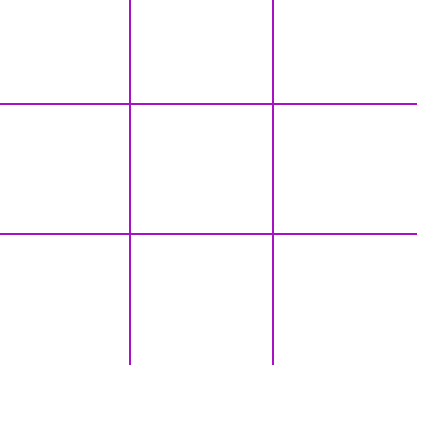
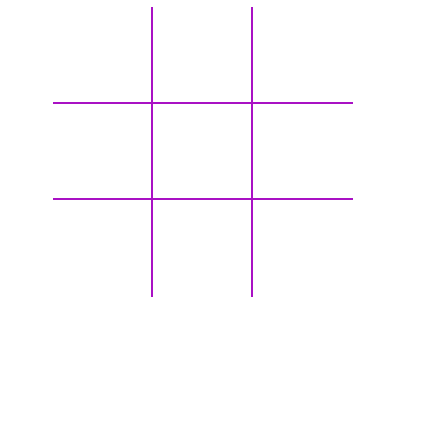
Before and after one commit to omkarov/tic-tac-toe, a plain HTML site: page index.html in a window 390 px wide. Shown: the part 403-844 px from the top of the page, 428 px wide, since content can reach past the window. Drawn offline with Linux system fonts and the light colour scheme.

Commit message:
fixed responsiveness for mobile

```diff
--- a/css/style.css
+++ b/css/style.css
@@ -12,7 +12,7 @@ body {
 
 .wrapper {
     max-width:  1080px;
-    height: 700px;
+    height: 750px;
     /* background-color: #fff0fb; */
     display: flex;
     align-items:center;
@@ -54,8 +54,8 @@ body {
 .game{
     display:flex;
     flex-direction: column;
-    width: 450px;
-    height: 450px;
+    width: 500px;
+    height: 500px;
 }
 
 
@@ -142,4 +142,14 @@ body {
     .left {
         margin-bottom: 50px;
     }
+    .game{
+        display:flex;
+        flex-direction: column;
+        width: 320px;
+        height: 350px;
+
+    }
+    .board-tile{
+        font-size: 88px;
+    }
 }
```
Also changed, not shown: index.html (+5 -5 lines).
